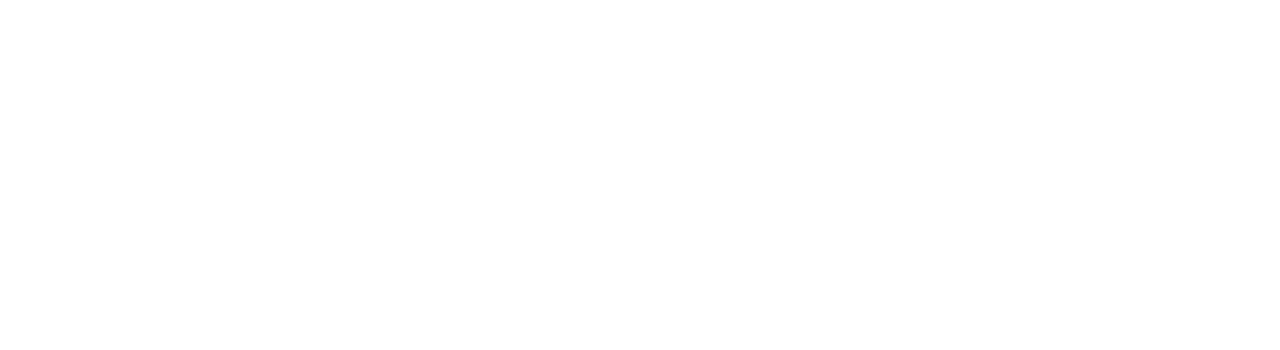
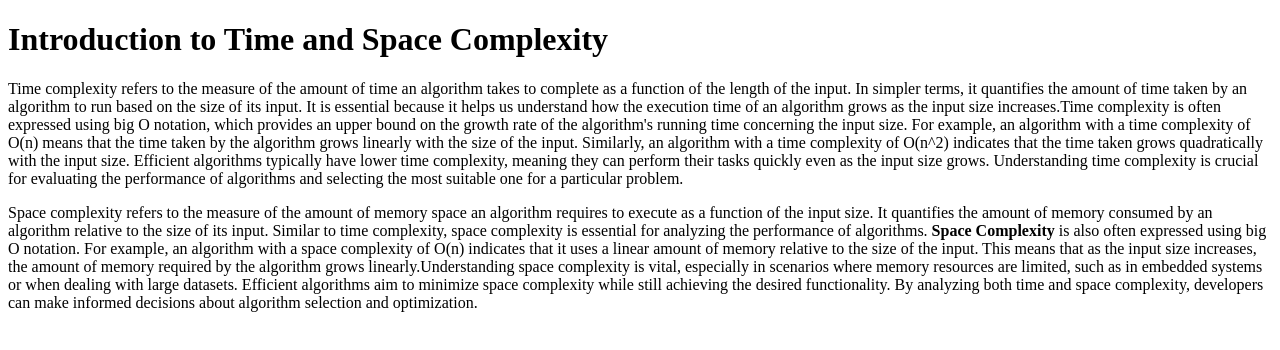
Before and after one commit to acciojob/time-and-space-complexity-pawann-2000, a website: page main.html in a window 1280 px wide. Drawn offline with Linux system fonts and the light colour scheme.

Commit message:
chore: Submit assignment

```diff
--- a/main.html
+++ b/main.html
@@ -8,6 +8,9 @@
 
 <body>
 	<!-- the entire body must be written by student -->
+	<h1>Introduction to Time and Space Complexity</h1>
+	<p>Time complexity refers to the measure of the amount of time an algorithm takes to complete as a function of the length of the input. In simpler terms, it quantifies the amount of time taken by an algorithm to run based on the size of its input. It is essential because it helps us understand how the execution time of an algorithm grows as the input size increases.Time complexity is often expressed using big O notation, which provides an upper bound on the growth rate of the algorithm's running time concerning the input size. For example, an algorithm with a time complexity of O(n) means that the time taken by the algorithm grows linearly with the size of the input. Similarly, an algorithm with a time complexity of O(n^2) indicates that the time taken grows quadratically with the input size.	Efficient algorithms typically have lower time complexity, meaning they can perform their tasks quickly even as the input size grows. Understanding time complexity is crucial for evaluating the performance of algorithms and selecting the most suitable one for a particular problem.</p>
+	<p>Space complexity refers to the measure of the amount of memory space an algorithm requires to execute as a function of the input size. It quantifies the amount of memory consumed by an algorithm relative to the size of its input. Similar to time complexity, space complexity is essential for analyzing the performance of algorithms. <strong>Space Complexity</strong> is also often expressed using big O notation. For example, an algorithm with a space complexity of O(n) indicates that it uses a linear amount of memory relative to the size of the input. This means that as the input size increases, the amount of memory required by the algorithm grows linearly.Understanding space complexity is vital, especially in scenarios where memory resources are limited, such as in embedded systems or when dealing with large datasets. Efficient algorithms aim to minimize space complexity while still achieving the desired functionality. By analyzing both time and space complexity, developers can make informed decisions about algorithm selection and optimization.</p>
     <script type="text/javascript" src="./script.js">
 </script>
 
```
